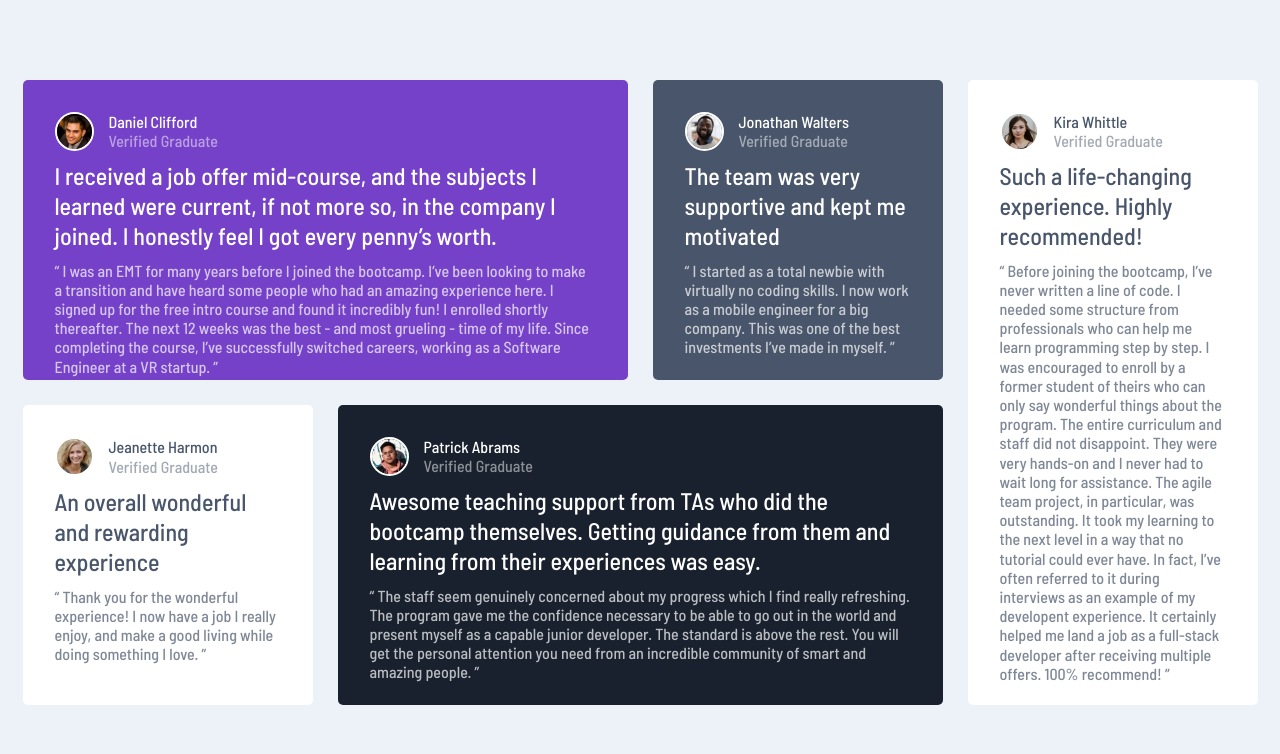
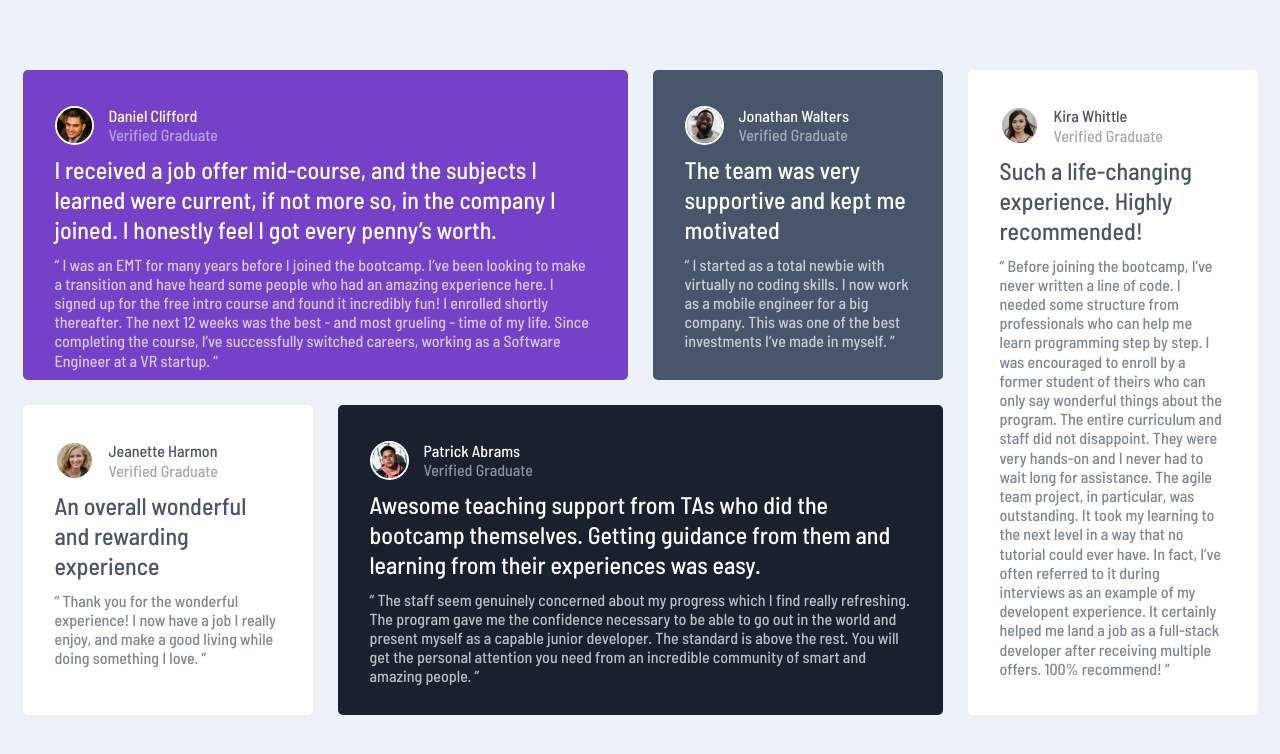
Before and after one commit to erratinsilentio/Testimonials-Grid-Section, a plain HTML site: page index.html in a window 1280 px wide. Drawn offline with Linux system fonts and the light colour scheme.

Commit message:
minor changes

```diff
--- a/style.css
+++ b/style.css
@@ -19,7 +19,7 @@ body {
 }
 .grid {
   display: grid;
-  grid-template-rows: 300px 300px;
+  grid-template-rows: 310px 310px;
   grid-template-columns: 290px 290px 290px 290px;
   grid-template-areas:
     "post1 post1 post2 post5"
@@ -31,9 +31,11 @@ body {
   flex-direction: column;
   justify-content: space-evenly;
   border-radius: 5px;
-  padding: 2rem;
-  /* padding-top: 2.5rem;
-  padding-bottom: 3.5rem; */
+  padding-left: 2rem;
+  padding-right: 2rem;
+
+  padding-top: 2.25rem;
+  padding-bottom: 2.25rem;
 }
 .post-1 {
   grid-area: post1;
```
